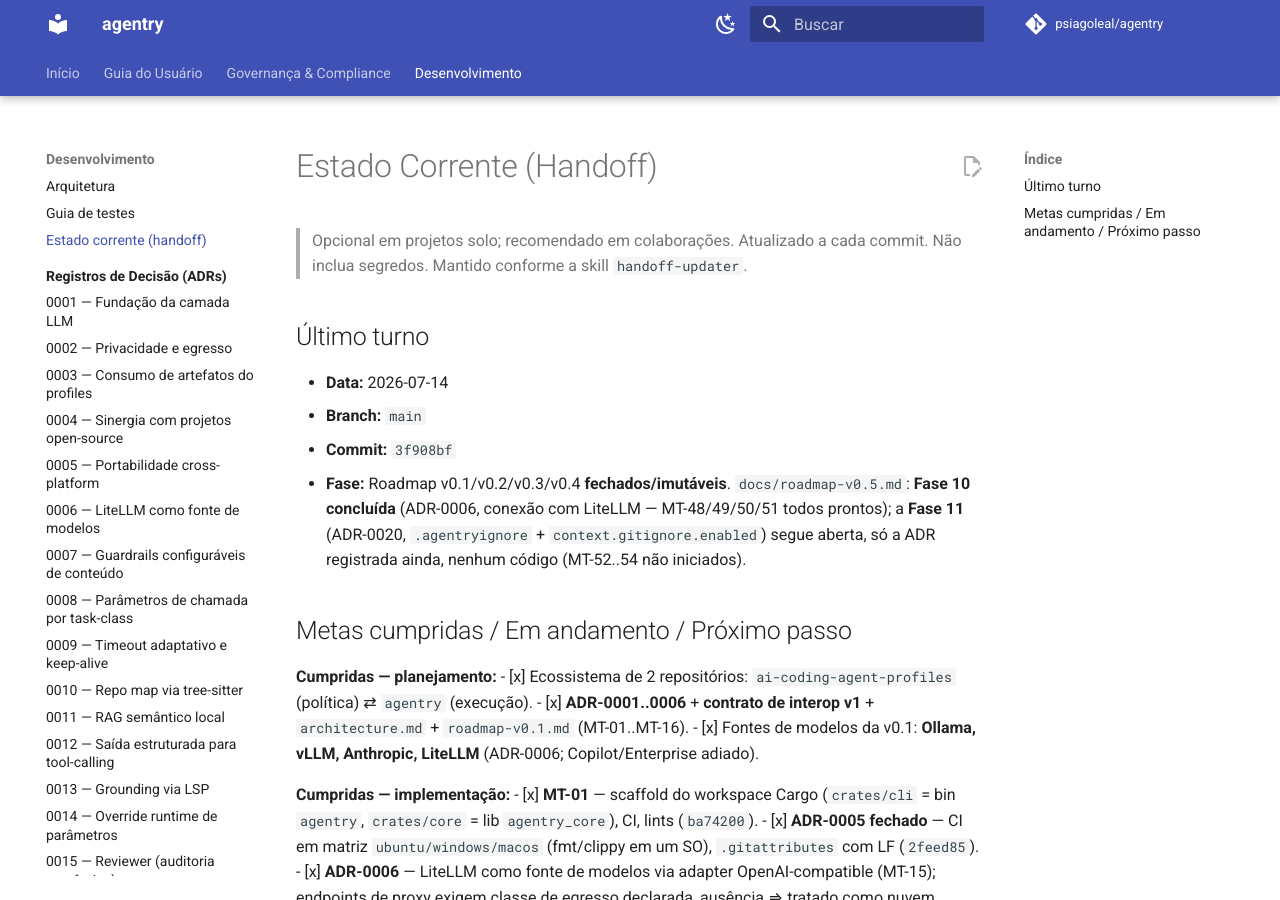
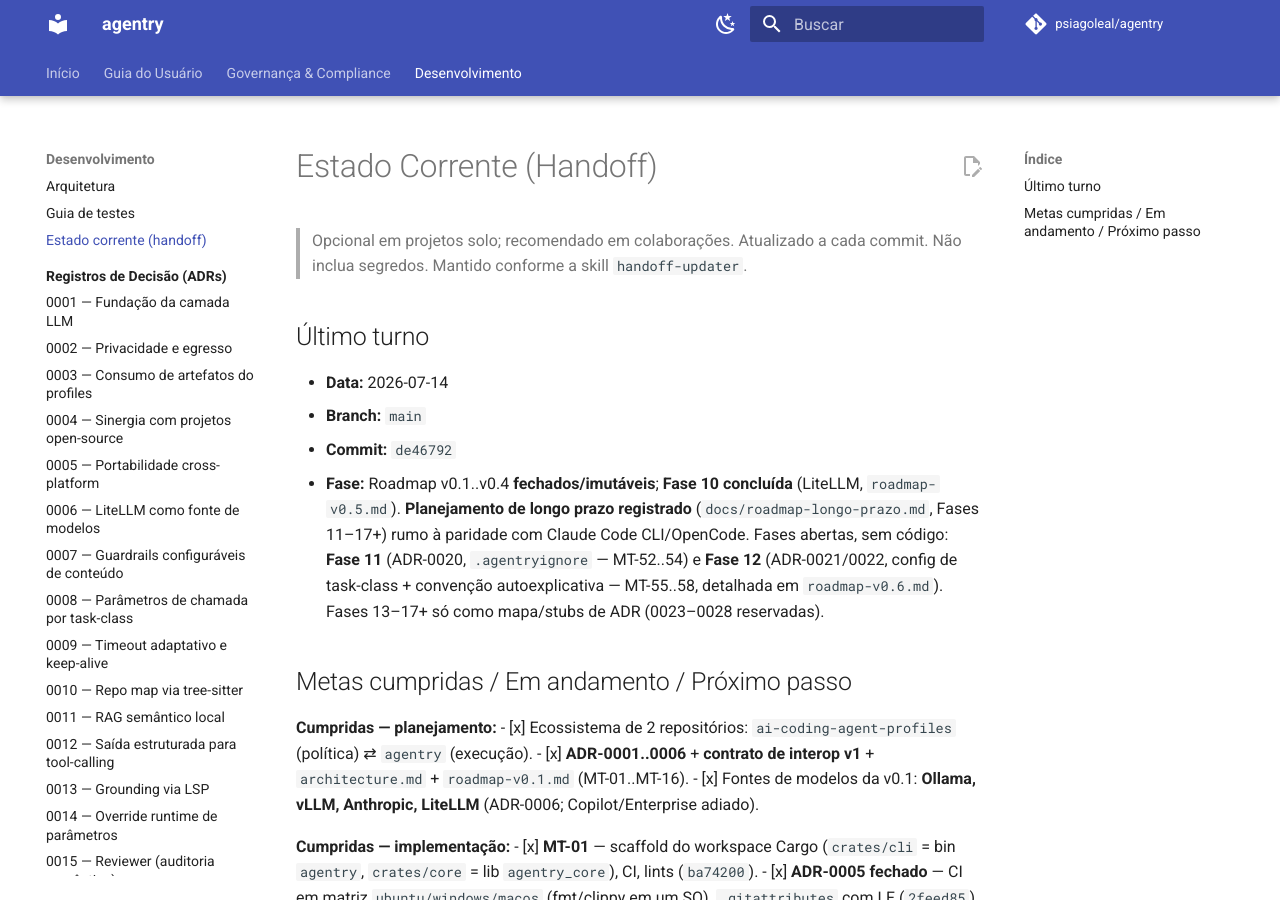
Before and after one commit to psiagoleal/agentry, an MkDocs documentation site: the page built from docs/CURRENT-STATE.md, in a window 1280 px wide and 900 px high. Built offline with MkDocs 1.6.1 and Material for MkDocs 9.7.7, drawn with Linux system fonts in a browser that asks for light colours; comment, search, counter and statistics services are not loaded.

Commit message:
docs(handoff): atualiza estado corrente (planejamento de longo prazo)
Registra o roadmap-mestre (Fases 11-17+), ADR-0021/0022, e as duas fases
prontas pra executar (11 e 12, independentes). Fase 12 (config de
task-class + exemplos comentados) é a mais enfatizada pelo usuário.

{agente: Claude Code; modelo: claude-sonnet-5}

```diff
--- a/docs/CURRENT-STATE.md
+++ b/docs/CURRENT-STATE.md
@@ -9,12 +9,13 @@
 
 - **Data:** 2026-07-14
 - **Branch:** `main`
-- **Commit:** `3f908bf`
-- **Fase:** Roadmap v0.1/v0.2/v0.3/v0.4 **fechados/imutáveis**. `docs/roadmap-v0.5.md`:
-  **Fase 10 concluída** (ADR-0006, conexão com LiteLLM — MT-48/49/50/51 todos prontos); a
-  **Fase 11** (ADR-0020, `.agentryignore` + `context.gitignore.enabled`) segue aberta, só a
-  ADR registrada ainda,
-  nenhum código (MT-52..54 não iniciados).
+- **Commit:** `de46792`
+- **Fase:** Roadmap v0.1..v0.4 **fechados/imutáveis**; **Fase 10 concluída** (LiteLLM,
+  `roadmap-v0.5.md`). **Planejamento de longo prazo registrado** (`docs/roadmap-longo-prazo.md`,
+  Fases 11–17+) rumo à paridade com Claude Code CLI/OpenCode. Fases abertas, sem código:
+  **Fase 11** (ADR-0020, `.agentryignore` — MT-52..54) e **Fase 12** (ADR-0021/0022, config
+  de task-class + convenção autoexplicativa — MT-55..58, detalhada em `roadmap-v0.6.md`).
+  Fases 13–17+ só como mapa/stubs de ADR (0023–0028 reservadas).
 
 ## Metas cumpridas / Em andamento / Próximo passo
 
@@ -546,16 +547,33 @@
   (`#providerslitellm`, `#flags-de-invocacao-one-shot`) conferidos direto no HTML gerado,
   não por suposição (`9c5e495`). **Fecha a Fase 10 inteira** (MT-48..51) — roadmap marcado
   concluído (`3f908bf`).
+- [x] **Planejamento de longo prazo** (a pedido do usuário — roadmap rumo à paridade com
+  Claude Code CLI/OpenCode, englobando a Fase 11 e os temas tools/TUI + os que levantei).
+  Feito em **plan mode** (aprovado). Decisões do usuário (via `AskUserQuestion`): profundidade
+  = roadmap-mestre + stubs de ADR + títulos de ticket, 1ª fase detalhada; sequência = Config →
+  AGENTS.md/Skills → Tools → TUI → MCP → 2ª onda; SearXNG = desabilitado até o usuário
+  configurar a URL. Requisitos específicos incorporados: tool **AskUser** (Fase 14, precedente
+  = trait `Confirmer`), **web search anônimo via SearXNG configurável** (Fase 14, passa pelo
+  `Transport`), **config de task-class completa** (Fase 12 — hoje o `Router` suporta mas a CLI
+  hardcoda; `compact`/`guardrail-compliance` nem são registradas), **todo config com
+  default+comentário+exemplos** (ADR-0022). Novos: `docs/roadmap-longo-prazo.md` (mapa Fases
+  11–17+, supersede o esboço v0.2/v0.3 de `architecture.md`), `docs/roadmap-v0.6.md` (Fase 12
+  detalhada, MT-55..58), `docs/adr/0021` (schema task-class, Proposed), `docs/adr/0022`
+  (convenção autoexplicativa, Proposed). `adr/README.md` + `architecture.md` + `mkdocs.yml`
+  atualizados; `mkdocs build --strict` limpo. Faixa ADR-0023..0028 reservada (arquivos
+  escritos ao iniciar cada fase). Nenhum código — planejamento (`de46792`). Plan file:
+  `~/.claude/plans/majestic-gathering-codd.md`.
 
 **Em andamento:** nada pendente no turno.
 
-**Próximo passo:** nenhum ticket aberto na Fase 10 (concluída). **Fase 11** completa
-(MT-52/53/54, `.agentryignore` + `context.gitignore.enabled`, ADR-0020) — nenhum código
-ainda; próximo passo natural se o usuário quiser continuar o roadmap. Outros itens em
-aberto, sem ticket: deploy do site MkDocs (GitHub Pages)
-— decisão explícita do usuário de não fazer ainda, retomar quando pedido; CI multi-SO
-ainda não observado verde (falta um push que dispare a matriz); backlog independente do
-`ai-coding-agent-profiles` (ADRs 0001-0005 — RTK/OKF pendentes de
+**Próximo passo:** duas fases prontas para executar, ordem à escolha do usuário (independentes,
+mexem em arquivos diferentes): **Fase 11** (MT-52/53/54, `.agentryignore`, ADR-0020) ou
+**Fase 12** (MT-55, `TaskClassSettings` em `crates/core/src/config/mod.rs`; depois MT-56..58,
+ADR-0021/0022) — Fase 12 é a que o usuário mais enfatizou (config de task-class + exemplos
+comentados). As Fases 13–17+ só como mapa; cada uma escreve sua ADR ao iniciar. Outros itens
+em aberto, sem ticket: deploy do site MkDocs (GitHub Pages) — decisão explícita do usuário de
+não fazer ainda; CI multi-SO ainda não observado verde (falta um push que dispare a matriz);
+backlog independente do `ai-coding-agent-profiles` (ADRs 0001-0005 — RTK/OKF pendentes de
 reanálise de maturidade, perfis base+overlay/skills executáveis/config de serviços
 pendentes de validação de implementação).
 
@@ -576,6 +594,7 @@
 
 | Data | Commit | Resumo | MT |
 |------|--------|--------|----|
+| 2026-07-14 | `de46792` | docs(roadmap): planejamento de longo prazo (Fases 11–17+); ADR-0021/0022 | — |
 | 2026-07-14 | `3f908bf` | docs(roadmap): marca MT-51 concluído; Fase 10 completa | — |
 | 2026-07-14 | `9c5e495` | MT-51: documentação do site reflete o LiteLLM (fecha a Fase 10) | MT-51 |
 | 2026-07-14 | `95406c1` | docs: exemplo gerado por --init ganha _comentario por bloco | — |
```
